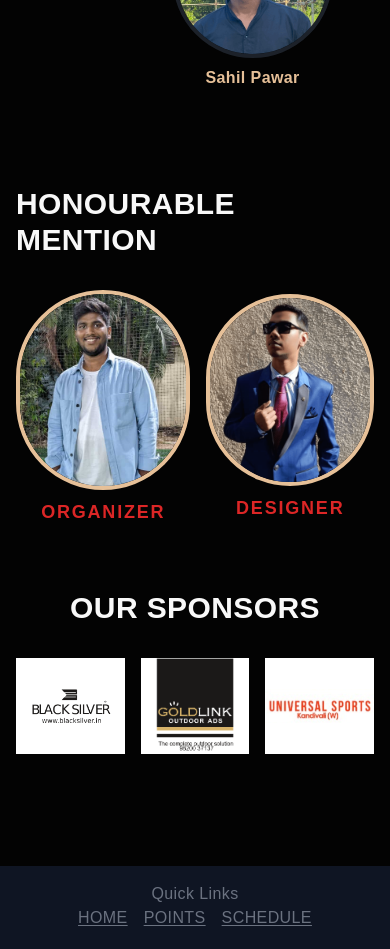
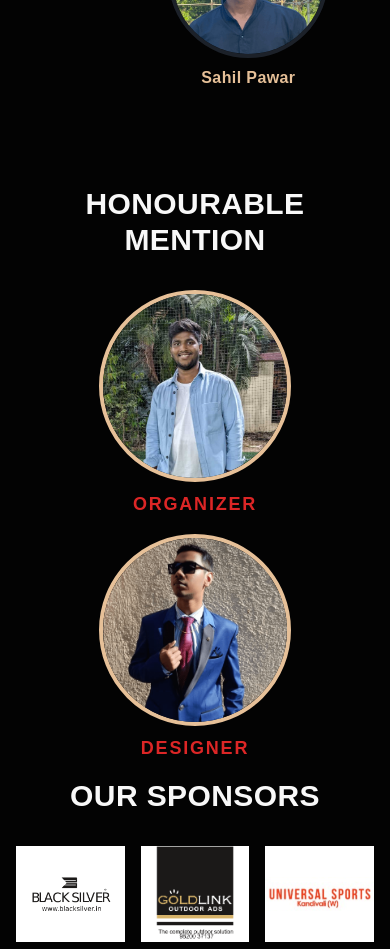
Before and after one commit to MrunalVaidya0715/sparx-website, a Next.js app in the folder sparx-web-app/: page /home in a window 390 px wide. Shown: the part 4000-4949 px from the top of the page. Built offline with nearby package versions, Linux system fonts and the light colour scheme.

Commit message:
Fixed Heights

```diff
--- a/sparx-web-app/components/HMention.jsx
+++ b/sparx-web-app/components/HMention.jsx
@@ -5,13 +5,13 @@ import Image from 'next/image'
 const HMention = () => {
     return (
         <>
-            <div className='mb-12 flex flex-col w-full justify-center items-center'>
-                <h2 className='mt-12 text-md mb-8 uppercase'>Honourable Mention</h2>
+            <div className='flex flex-col w-full justify-center items-center'>
+                <h2 className='mt-12  text-md mb-8 uppercase text-center'>Honourable Mention</h2>
                 {/**Images */}
-                <div className='flex justify-center gap-4 md:gap-16'>
+                <div className='flex flex-col md:flex-row w-full justify-center gap-4 md:gap-16'>
                 <div className=' flex flex-col gap-2 items-center justify-center'>
-                    <div className=' overflow-hidden border-4  border-[#e6c098] rounded-full'>
-                        <Image className=' scale-125  object-cover object-top w-[12rem] h-[12rem]' src={shailesh} alt='/' width={250} height={150} />
+                    <div className=''>
+                        <Image className=' border-4 border-[#e6c098] rounded-full  object-cover object-top w-[12rem] h-[12rem]' src={shailesh} alt='/' width={250} height={150} />
                     </div>
                     <div className='text-center w-full'>
                         <p className=' text-red-600 text-lg tracking-widest font-extrabold uppercase '>Organizer</p>
```
